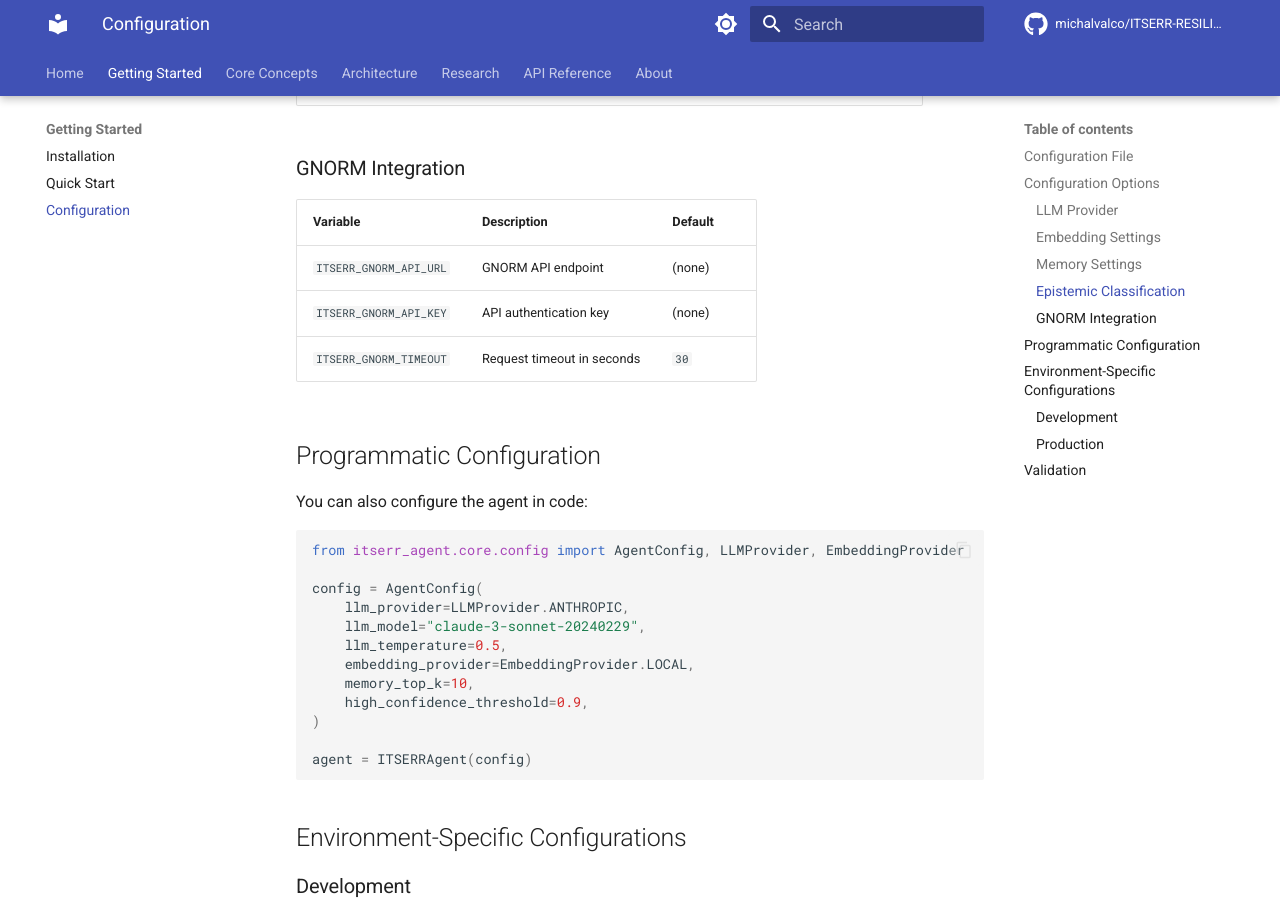
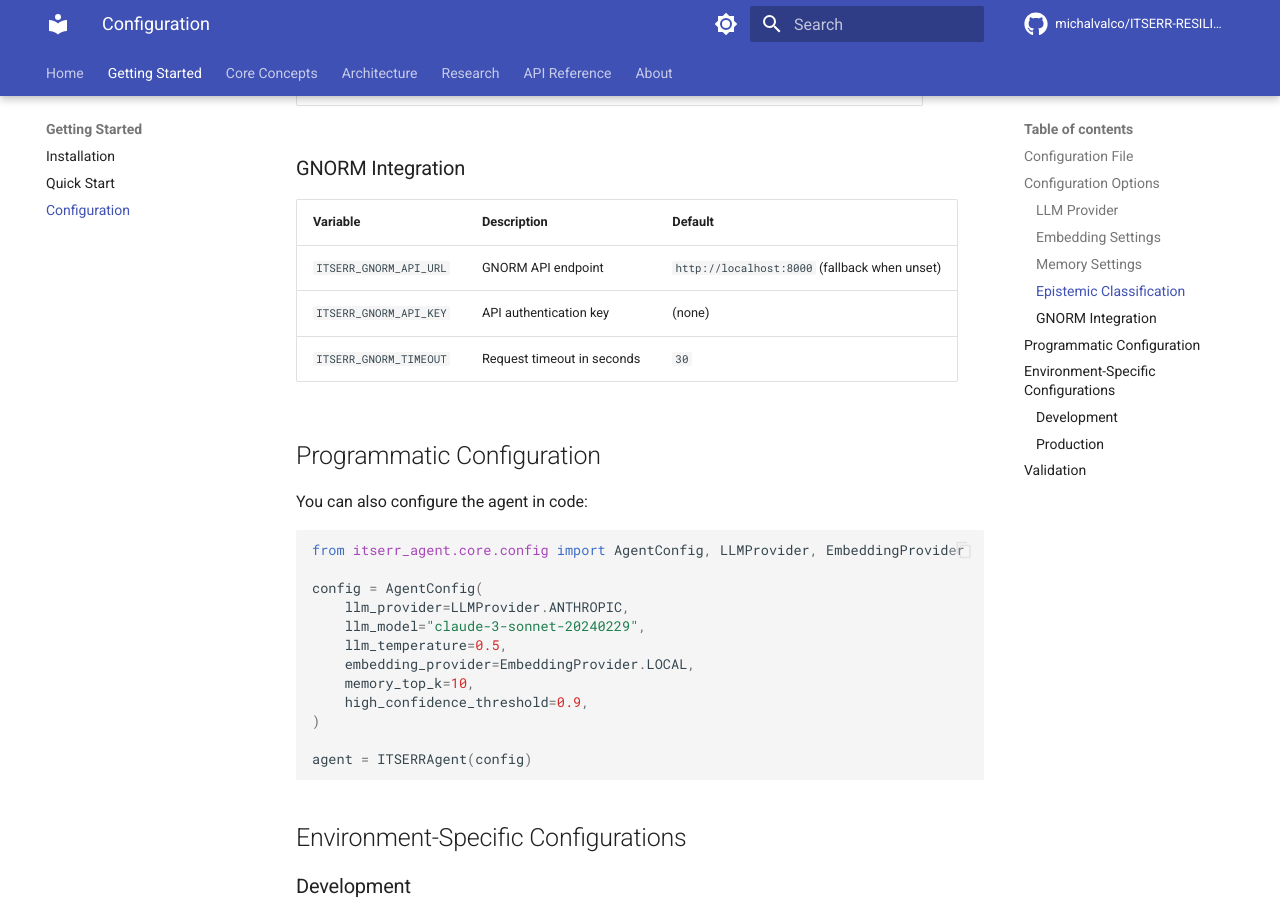
Before and after one commit to michalvalco/ITSERR-RESILIENCE-Project, an MkDocs documentation site: the page built from docs/getting-started/configuration.md, in a window 1280 px wide and 900 px high, scrolled down 2475 px. Built offline with MkDocs 1.6.1 and Material for MkDocs 9.7.7, drawn with Linux system fonts in a browser that asks for light colours; comment, search, counter and statistics services are not loaded.

Commit message:
Document GNORM API URL localhost fallback behavior
Update configuration docs to reflect that ITSERR_GNORM_API_URL falls back
to http://localhost:8000 when unset, matching the implementation in
integrations/gnorm.py. This prevents user confusion about GNORM behavior
when the URL is not explicitly configured.

https://claude.ai/code/session_01LWre3Tq5ZQfmSKdf3f2iYw

```diff
--- a/docs/getting-started/configuration.md
+++ b/docs/getting-started/configuration.md
@@ -104,7 +104,7 @@ ITSERR_EMBEDDING_MODEL=all-mpnet-base-v2  # Higher quality, slower
 
 | Variable | Description | Default |
 |----------|-------------|---------|
-| `ITSERR_GNORM_API_URL` | GNORM API endpoint | (none) |
+| `ITSERR_GNORM_API_URL` | GNORM API endpoint | `http://localhost:8000` (fallback when unset) |
 | `ITSERR_GNORM_API_KEY` | API authentication key | (none) |
 | `ITSERR_GNORM_TIMEOUT` | Request timeout in seconds | `30` |
 
```
